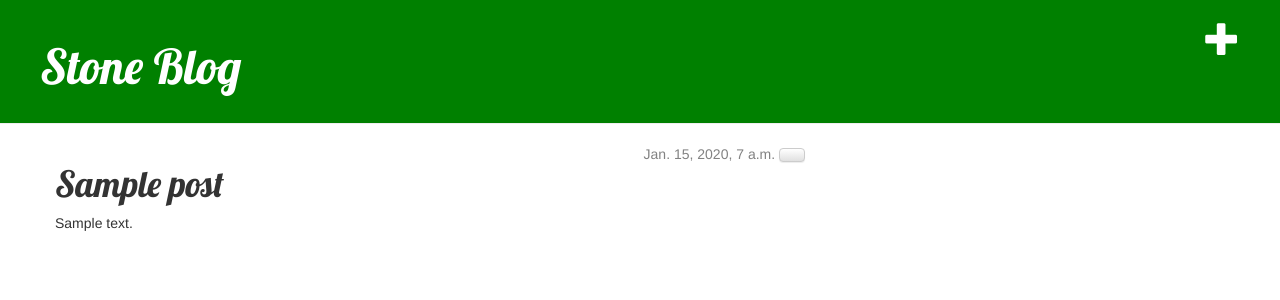
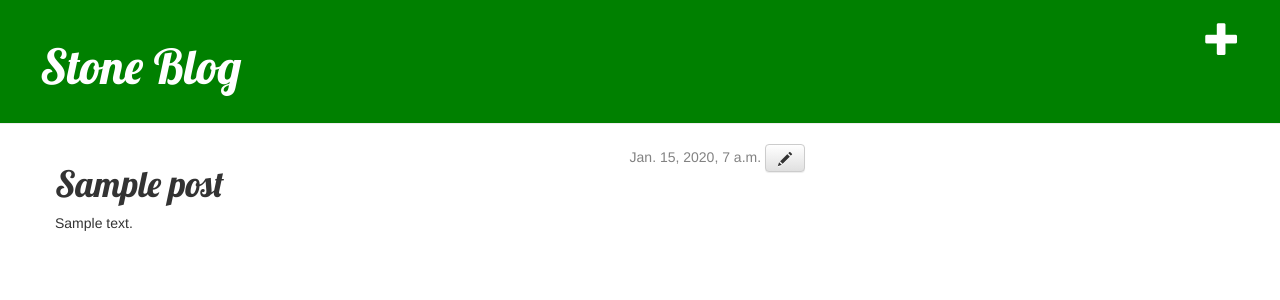
Before and after one commit to luizbweb/myblog, a Django app: page /post/1/ in a window 1280 px wide. Shown: the top 300 px of the page. Run offline with Django 3.2, Linux system fonts and the light colour scheme; tables that the repository leaves empty hold one stand-in row (values such as "Sample post"); some libraries are stand-ins or nearby versions.

Commit message:
Editar formularios

```diff
--- a/blog/templates/blog/post_detail.html
+++ b/blog/templates/blog/post_detail.html
@@ -5,7 +5,7 @@
         {% if post.published_date %}
                 {{ post.published_date }}
         {% endif %}
-        <a class="btn btn-default" href="{% url 'post_edit' pk=post.pk %}"><span class="gliphycon gliphicon-pencil"></span></a>
+        <a class="btn btn-default" href="{% url 'post_edit' pk=post.pk %}"><span class="glyphicon glyphicon-pencil"></span></a>
         </div>
         <h1>{{ post.title }}</h1>
         <p>{{ post.text|linebreaks }}</p>
--- a/blog/views.py
+++ b/blog/views.py
@@ -17,11 +17,10 @@ def post_new(request):
 			post.author = request.user
 			post.save()
 			return redirect('blog.views.post_detail', pk=post.pk)
-
 	else:
 		form = PostForm()
+	return render(request, 'blog/post_edit.html', {'form': form})
 
-	return render(request, 'blog/post_edit.html', {'form': form})
 def post_edit(request, pk):
 	post = get_object_or_404(Post, pk=pk)
 	if request.method == "POST":
@@ -31,6 +30,6 @@ def post_edit(request, pk):
 			post.author = request.user
 			post.save()
 			return redirect('blog.views.post_detail', pk=post.pk)
-		else:
-			form = PostForm(instance=post)
-		return render(request, 'blog/post_edit.html', {'form': form})
+	else:
+		form = PostForm(instance=post)
+	return render(request, 'blog/post_edit.html', {'form': form})
```
